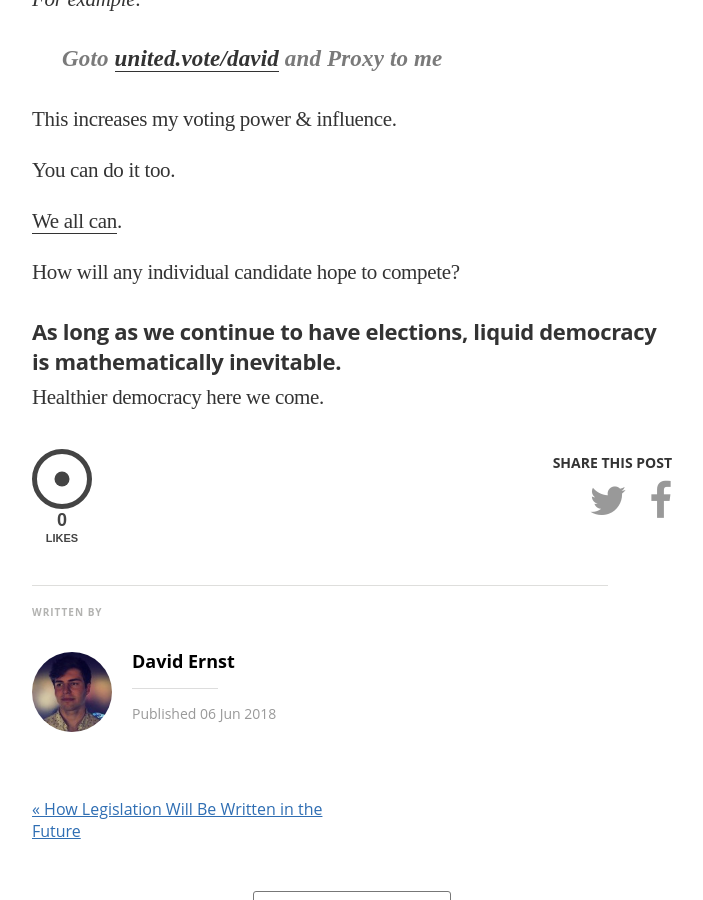
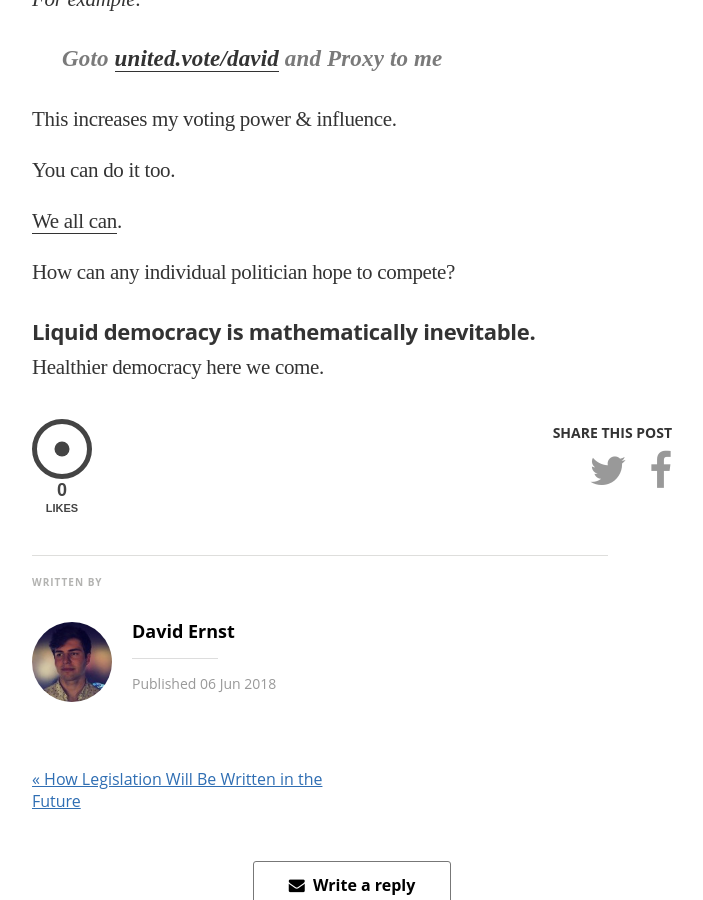
Before and after one commit to voteliquid/blog, a Jekyll site: the page built from _posts/2018-06-06-liquid-is-inevitable.md, in a window 1280 px wide and 900 px high, scrolled down 1123 px. Shown: the whole window, without its empty margins (288-991 px from the left). Built offline with Jekyll 4.4.1, drawn with Linux system fonts in a browser that asks for light colours; nearby versions of some CDN libraries; some web fonts are replaced.

Commit message:
Tweak ld-is-inevitable

```diff
--- a/_posts/2018-06-06-liquid-is-inevitable.md
+++ b/_posts/2018-06-06-liquid-is-inevitable.md
@@ -25,8 +25,8 @@ You can do it too.
 
 [We all can](https://united.vote/join).
 
-How will any individual candidate hope to compete?
+How can any individual politician hope to compete?
 
-#### As long as we continue to have elections, liquid democracy is mathematically inevitable.
+#### Liquid democracy is mathematically inevitable.
 
 Healthier democracy here we come.
```
